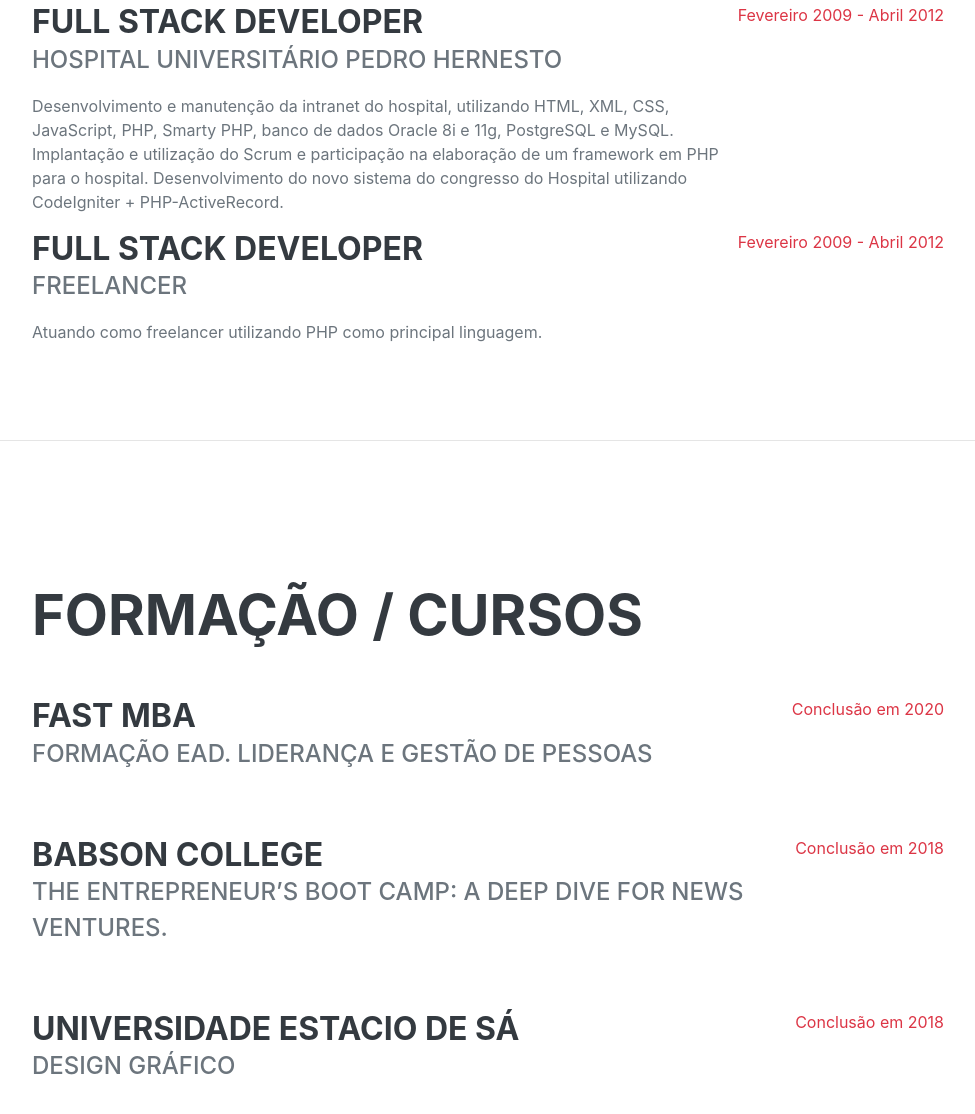
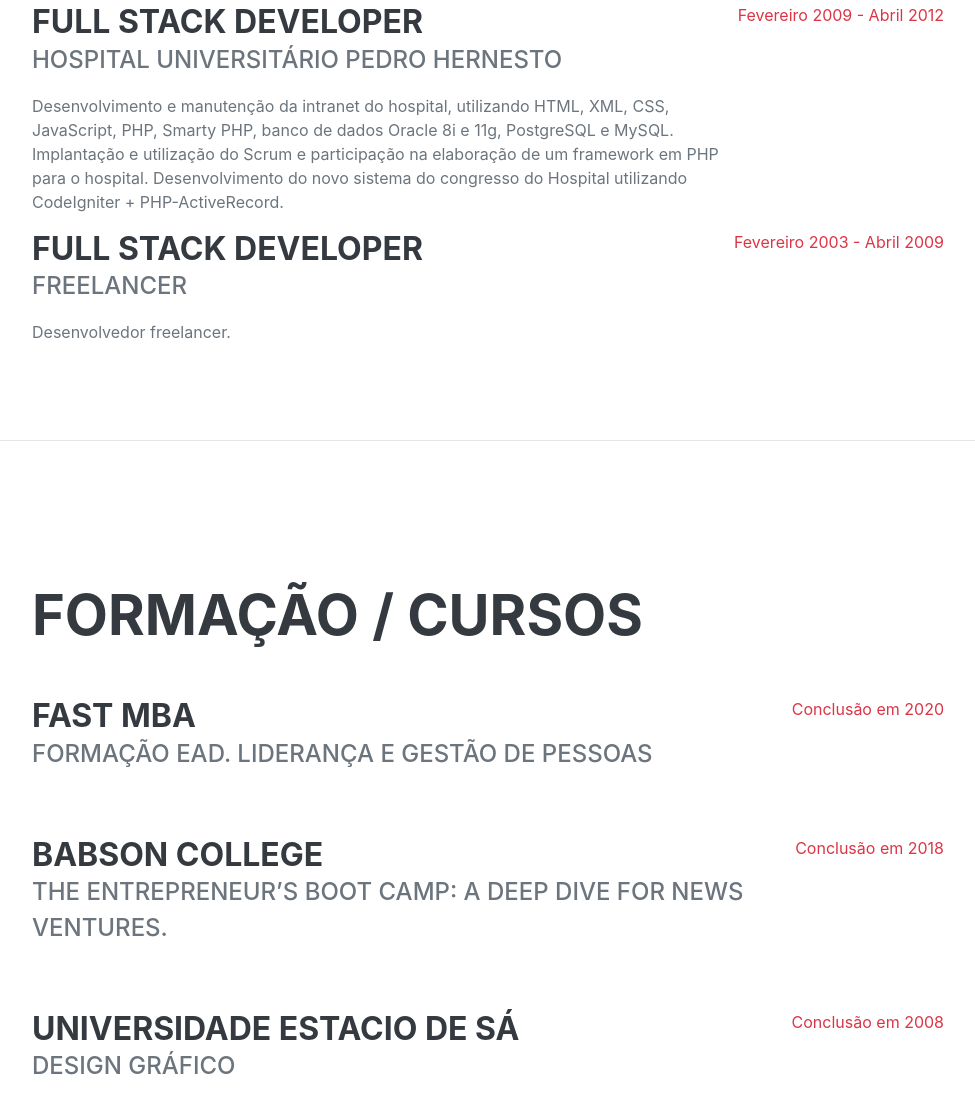
Before and after one commit to fernandovalente/fernandoestatico, a plain HTML site: page index.html in a window 1280 px wide. Shown: the part 2244-3358 px from the top of the page, without its empty margins (288-1263 px from the left). Drawn offline with nearby package versions, Linux system fonts and the light colour scheme; a web font is replaced by a local one.

Commit message:
correcting incorrect info

```diff
--- a/index.html
+++ b/index.html
@@ -135,9 +135,9 @@
                         <div class="flex-grow-1">
                             <h3 class="mb-0">Full Stack Developer</h3>
                             <div class="subheading mb-3">Freelancer</div>
-                            <p>Atuando como freelancer utilizando PHP como principal linguagem.</p>
+                            <p>Desenvolvedor freelancer.</p>
                         </div>
-                        <div class="flex-shrink-0"><span class="text-primary">Fevereiro 2009 - Abril 2012</span></div>
+                        <div class="flex-shrink-0"><span class="text-primary">Fevereiro 2003 - Abril 2009</span></div>
                     </div>
                 </div>
             </section>
@@ -168,7 +168,7 @@
                             <h3 class="mb-0">Universidade Estacio de Sá</h3>
                             <div class="subheading mb-3">Design Gráfico</div>
                         </div>
-                        <div class="flex-shrink-0"><span class="text-primary">Conclusão em 2018</span></div>
+                        <div class="flex-shrink-0"><span class="text-primary">Conclusão em 2008</span></div>
                     </div>
                 </div>
             </section>
```
